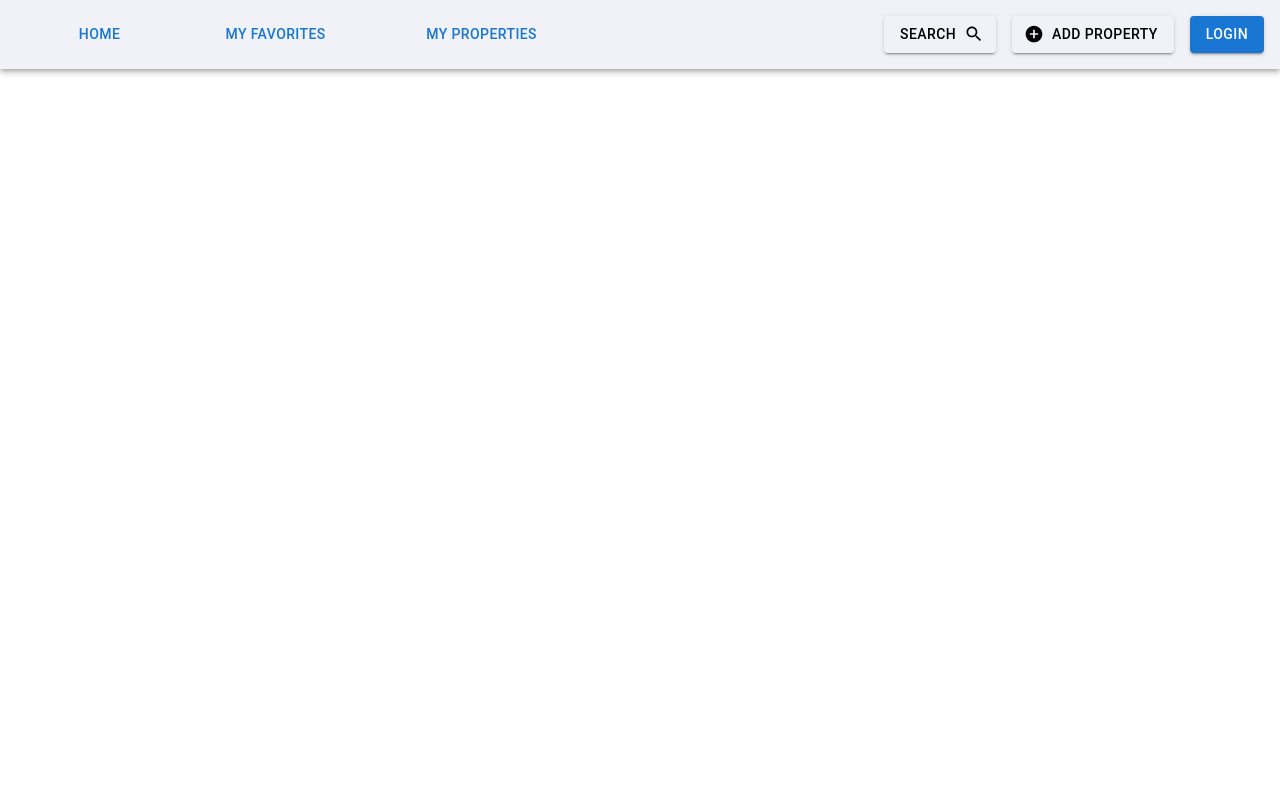
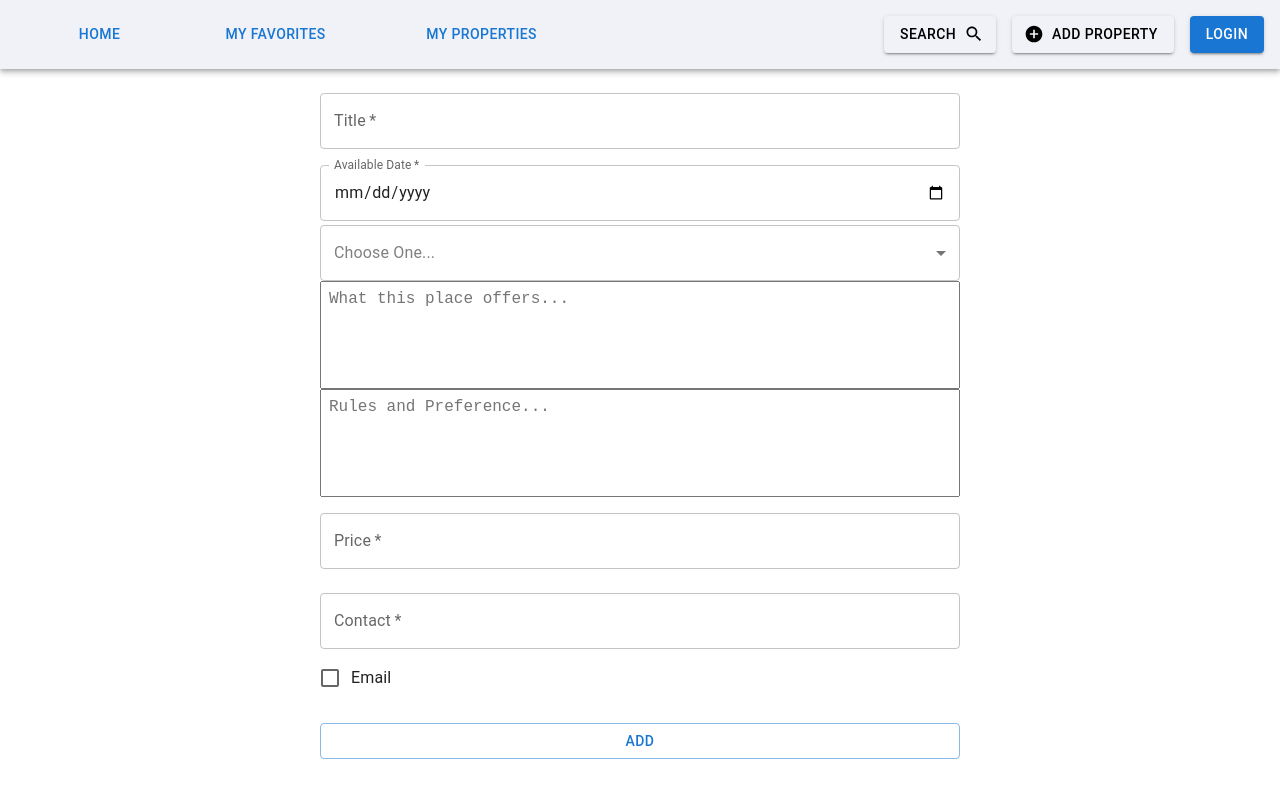
Before and after one commit to nazmuShakib/FrontEnd, a React (Vite) app: page /add in a window 1280 px wide. Built offline with nearby package versions, Linux system fonts and the light colour scheme.

Commit message:
create a basic form structure; no validation yet; image and map to be uploaded

```diff
--- a/package.json
+++ b/package.json
@@ -18,11 +18,13 @@
 		"eslint-config-airbnb": "^19.0.4",
 		"eslint-plugin-import": "^2.29.1",
 		"eslint-plugin-jsx-a11y": "^6.8.0",
+		"formik": "^2.4.5",
 		"react": "^18.2.0",
 		"react-dom": "^18.2.0",
 		"react-modal": "^3.16.1",
 		"react-responsive-carousel": "^3.2.23",
-		"react-router-dom": "^6.21.1"
+		"react-router-dom": "^6.21.1",
+		"yup": "^1.3.3"
 	},
 	"devDependencies": {
 		"@types/react": "^18.2.43",
--- a/src/App.jsx
+++ b/src/App.jsx
@@ -4,6 +4,7 @@ import Login from './components/Login'
 import Register from './components/Register'
 import NavBar from './components/NavBar'
 import Property from './components/Property'
+import AddProperty from './components/AddProperty'
 
 function App() {
 	return (
@@ -37,6 +38,7 @@ function App() {
 					element={<Login />}
 				/>
 				<Route path="/property" element={<Property />} />
+				<Route path="/add" element={<AddProperty />} />
 			</Routes>
 		</Box>
 	)
--- /dev/null
+++ b/src/components/AddProperty.jsx
@@ -0,0 +1,169 @@
+import {
+	useState,
+} from 'react'
+import {
+	Box,
+	Checkbox,
+	FormControl,
+	FormControlLabel,
+	TextField,
+	InputLabel,
+	Button,
+	MenuItem,
+	Select,
+	Typography,
+	TextareaAutosize,
+} from '@mui/material'
+
+export default function AddProperty() {
+	const [email, setEmail] = useState(false)
+	const [gender, setGender] = useState('')
+
+	const handleGender = (event) => {
+		console.log(event)
+		setGender(event.target.value)
+	}
+	const handleEmailCheckBoxChange = (event) => {
+		setEmail(event.target.checked)
+	}
+
+	const [address, setAddress] = useState('')
+
+	const handleSubmit = (event) => {
+		event.preventDefault()
+		const data = new FormData(event.target)
+		const p = data.get('description')
+		console.log(data)
+		// setSelectedValue(p)
+		// formik.handleSubmit(event)
+	}
+
+	return (
+		<Box
+			sx={{
+				width: ['90%', '70%', '60%', '50%'],
+				margin: 'auto',
+			}}
+		>
+			<Box>
+				<FormControl fullWidth component="form" onSubmit={handleSubmit} sx={{ mt: 1 }}>
+					<TextField
+						margin="normal"
+						required
+						fullWidth
+						placeholder="Give a title"
+						name="title"
+						label="Title"
+						type="text"
+						id="title"
+					/>
+					<TextField
+						margin="dense"
+						required
+						fullWidth
+						name="date"
+						type="date"
+						id="date"
+						label="Available Date"
+						InputLabelProps={{
+							shrink: true,
+						}}
+					/>
+					<Select
+						margin="dense"
+						id="gender"
+						name="gender"
+						displayEmpty
+						renderValue={(value) => (value !== '' ? value : 'Choose One...')}
+						value={gender}
+						onChange={handleGender}
+						required
+						placeholder="Choose One..."
+						fullWidth
+						sx={{
+							color: `${gender !== '' ? 'black' : 'gray'}`,
+						}}
+					>
+						<MenuItem value="male">Male</MenuItem>
+						<MenuItem value="female">Female</MenuItem>
+					</Select>
+					<TextareaAutosize
+						id="description"
+						name="description"
+						label="Description"
+						aria-label="description"
+						minRows={5}
+						maxRows={7}
+						placeholder="What this place offers..."
+						// value={text}
+						// onChange={handleChange}
+						style={{
+							width: '100%',
+							padding: '8px',
+							boxSizing: 'border-box',
+							fontSize: '1em',
+							resize: 'none',
+						}}
+					/>
+					<TextareaAutosize
+						id="rules_and_preference"
+						name="rules_and_preference"
+						aria-label="rules_and_preference"
+						minRows={5}
+						maxRows={7}
+						placeholder="Rules and Preference..."
+						style={{
+							width: '100%',
+							padding: '8px',
+							boxSizing: 'border-box',
+							fontSize: '1em',
+							resize: 'none',
+						}}
+					/>
+					<TextField
+						margin="normal"
+						required
+						fullWidth
+						name="price"
+						type="number"
+						id="price"
+						label="Price"
+					/>
+					<TextField
+						margin="normal"
+						required
+						fullWidth
+						name="contact"
+						type="tel"
+						id="contact"
+						label="Contact"
+					/>
+
+					<FormControlLabel name="emailCheckbox" control={<Checkbox checked={email} onChange={handleEmailCheckBoxChange} />} label="Email" />
+					{email && (
+						<TextField
+							margin="normal"
+							required
+							fullWidth
+							name="email"
+							type="email"
+							id="email"
+							label="Email"
+						/>
+					)}
+					<Button
+						type="submit"
+						fullWidth
+						variant="outlined"
+						sx={{
+							mt: 3,
+							mb: 2,
+						}}
+					>
+						Add
+					</Button>
+				</FormControl>
+			</Box>
+		</Box>
+	)
+}
```
Also changed, not shown: 1 other file (tests, documents, lock files or other folders).
